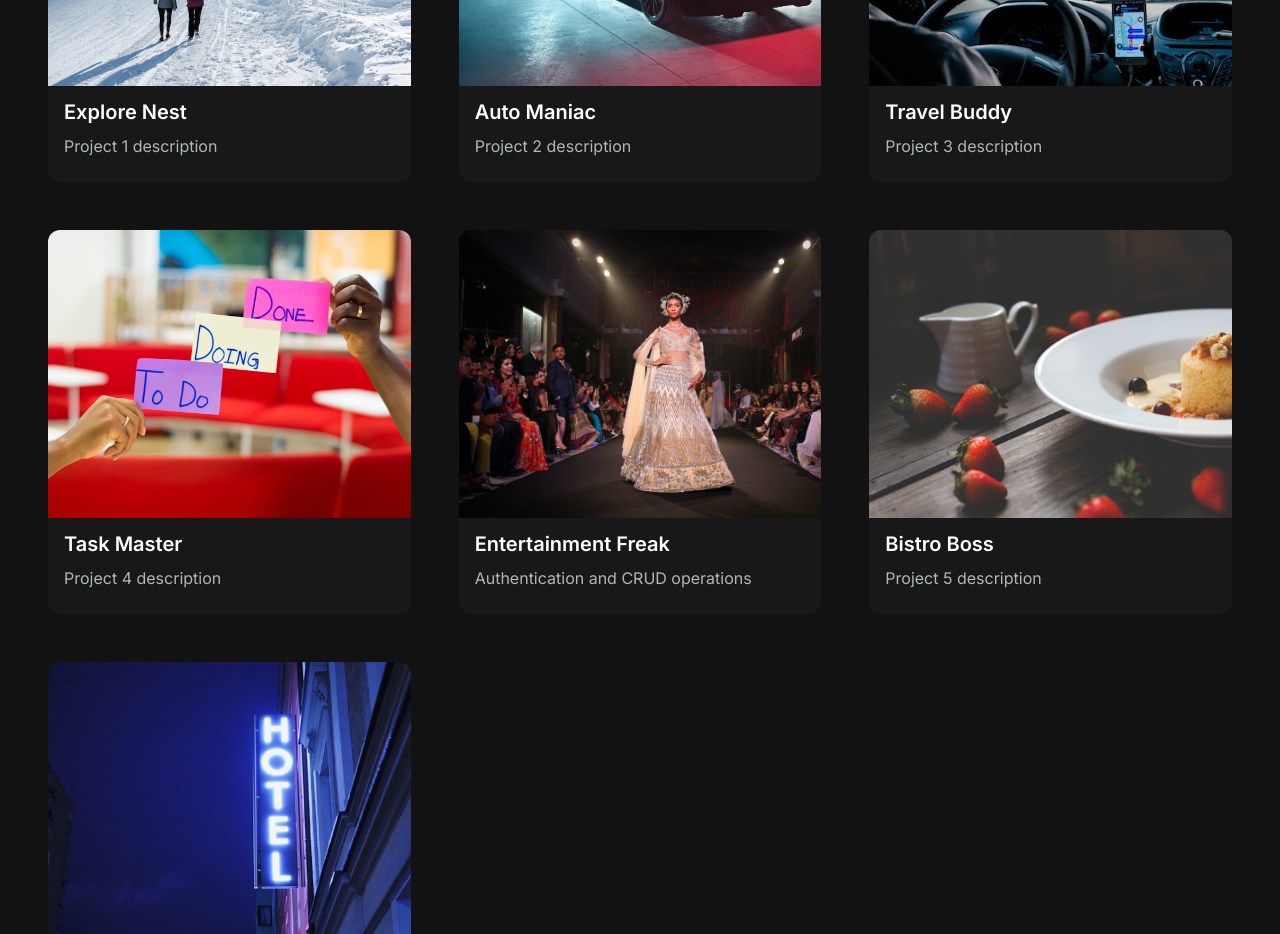
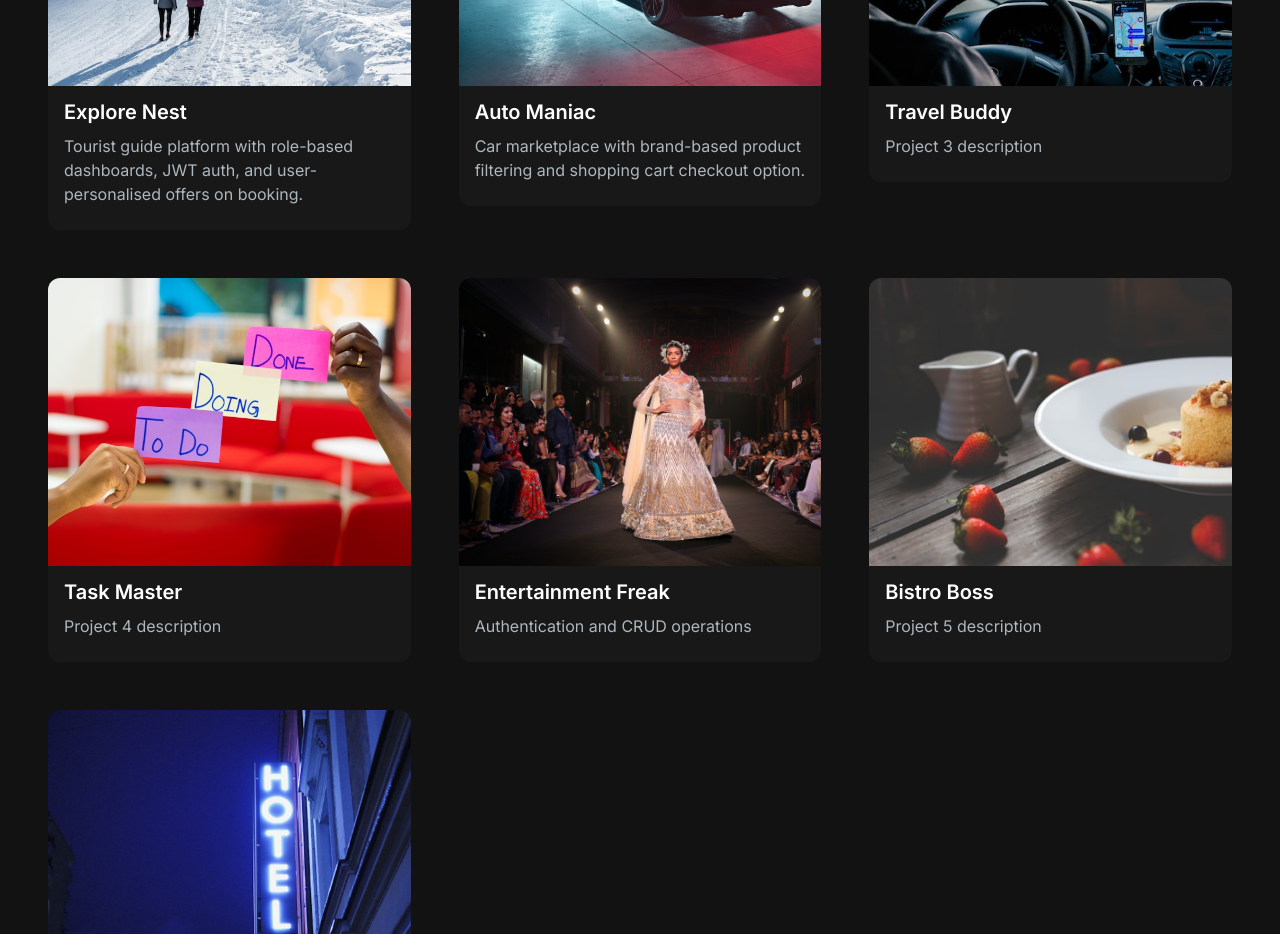
Before and after one commit to Rezwan66/shaikh-portfolio-nextjs, a Next.js app: page / in a window 1280 px wide. Shown: the part 1620-2554 px from the top of the page. Built offline with nearby package versions, Linux system fonts and the light colour scheme.

Commit message:
edited project data description

```diff
--- a/src/app/components/ProjectsSection.jsx
+++ b/src/app/components/ProjectsSection.jsx
@@ -7,7 +7,8 @@ const projectsData = [
   {
     id: 1,
     title: 'Explore Nest',
-    description: 'Project 1 description',
+    description:
+      'Tourist guide platform with role-based dashboards, JWT auth, and user-personalised offers on booking.',
     image: '/images/projects/explore-nest.jpg',
     tag: ['All', 'Travel & Tourism'],
     gitUrl: '/',
@@ -16,7 +17,8 @@ const projectsData = [
   {
     id: 2,
     title: 'Auto Maniac',
-    description: 'Project 2 description',
+    description:
+      'Car marketplace with brand-based product filtering and shopping cart checkout option.',
     image: '/images/projects/auto-maniac.jpg',
     tag: ['All', 'E-commerce'],
     gitUrl: '/',
```
